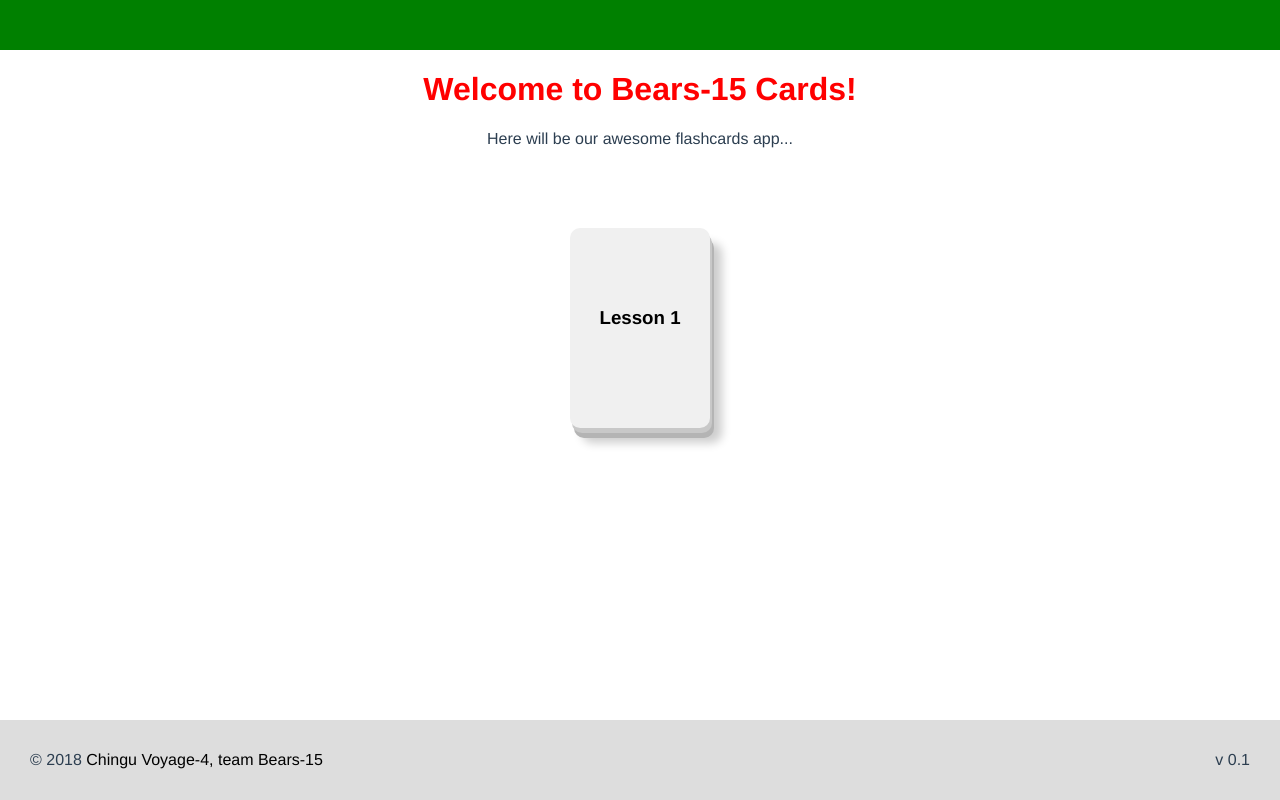
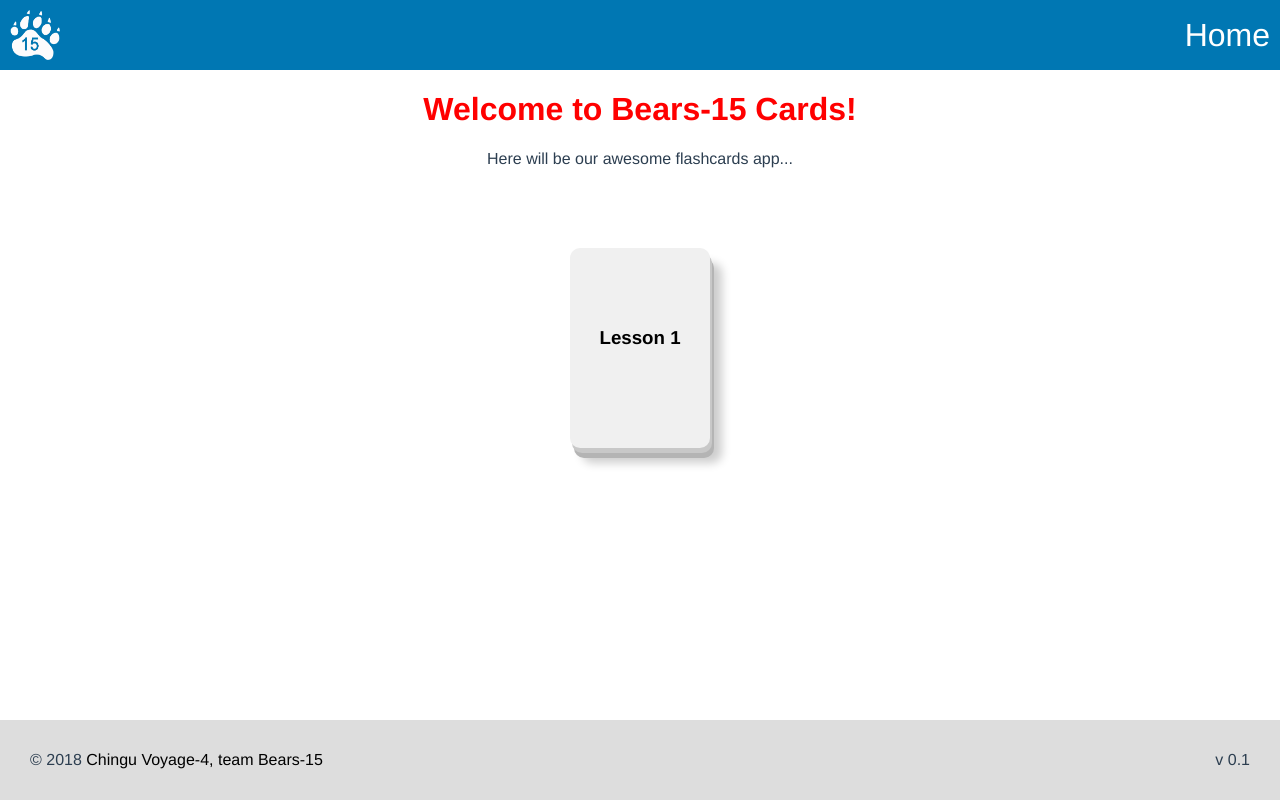
Before and after one commit to chingu-voyage4/Bears-Team-15, a Vue app: page /#/ in a window 1280 px wide. Built offline with nearby package versions, Linux system fonts and the light colour scheme.

Commit message:
feat:add basic header

```diff
--- a/src/components/Header.vue
+++ b/src/components/Header.vue
@@ -1,7 +1,8 @@
 <template>
 <header>
   <div class="content">
-
+    <img src="../assets/logo-placeholder.png" />
+    <router-link to="/">Home</router-link>
   </div>
 </header>
 </template>
@@ -16,8 +17,26 @@ export default {
 
 <style scoped>
 header{
-    height: 50px;
-    background-color: green;
+  min-height: 50px;
+  background-color: #0077b3;
+  color: white;
 }
 
+.content{
+  display: flex;
+  flex-direction: row;
+  justify-content: space-between;
+  align-items: center;
+}
+
+a{
+  color: white;
+  font-size: 2em;
+  padding: 0 10px;
+}
+
+img{
+  height: 50px;
+  margin: 10px;
+}
 </style>
```
Also changed, not shown: src/assets/logo-placeholder.png (added).
